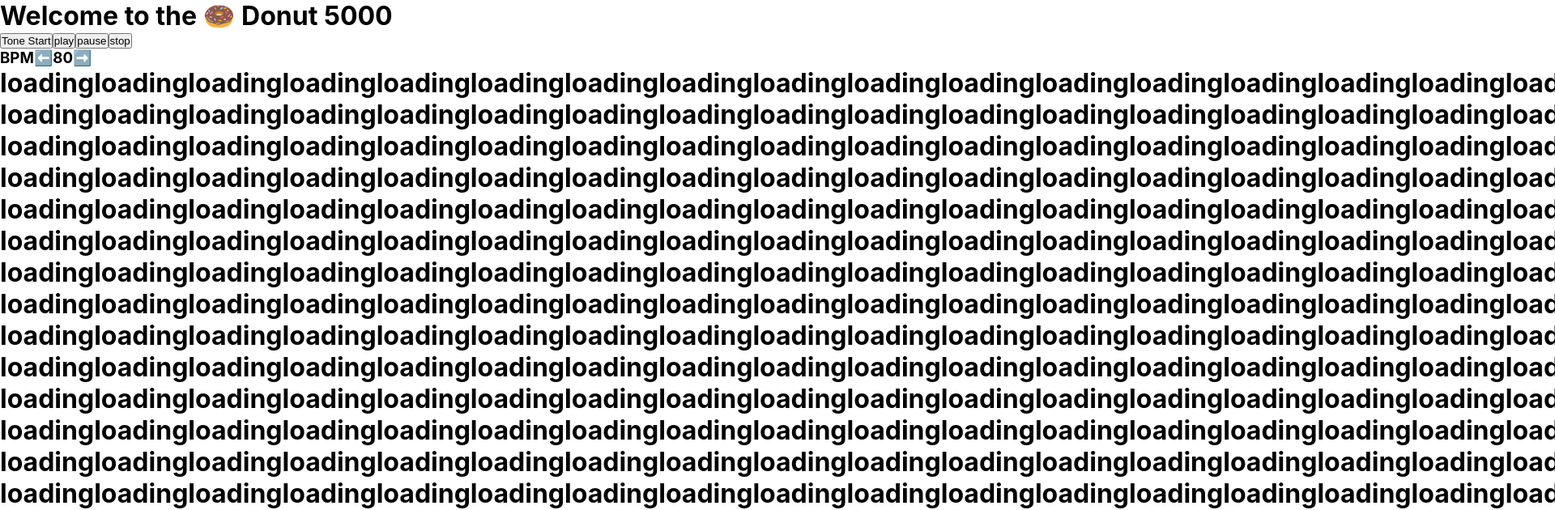
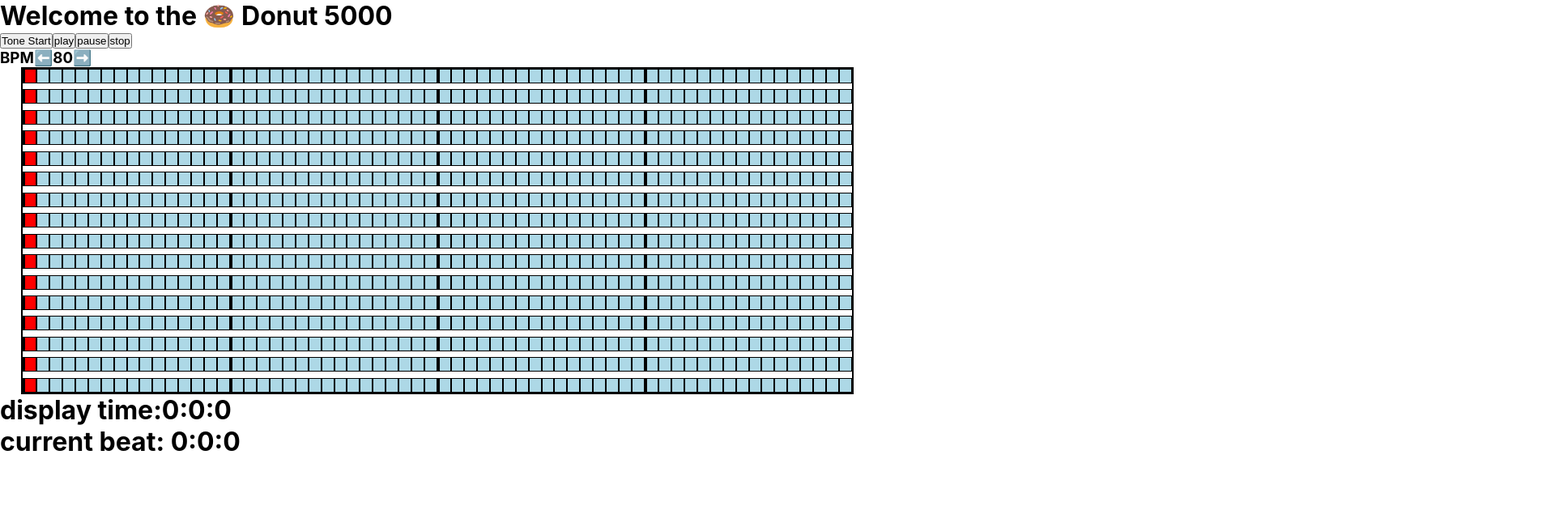
Before and after one commit to randykeller11/donut4000, a React (Create React App) app: page / in a window 1280 px wide. Shown: the top 630 px of the page at 81% size, 1920 px wide, since content can reach past the window. Built offline with nearby package versions, Linux system fonts and the light colour scheme; no server answers.

Commit message:
css for sequencer complete

```diff
--- a/src/Donut.css
+++ b/src/Donut.css
@@ -2,4 +2,8 @@
   border: 2px solid black;
   width: 80vw;
   height: 50vh;
+  display: flex;
+  flex-flow: column;
+  justify-content: space-between;
+  margin-left: 2vw;
 }
--- a/src/Donut.jsx
+++ b/src/Donut.jsx
@@ -5,6 +5,7 @@ import useKeyPress from "./hooks/useKeyPress";
 import SequencerTrack from "./SequencerTrack";
 import SequencerTransport from "./SequencerTransport";
 import { sequencerMap } from "./helpers";
+import "./Donut.css";
 
 import { initialState, sequencerReducer } from "./reducers/sequencerReducer";
 
--- a/src/SequencerCell.css
+++ b/src/SequencerCell.css
@@ -0,0 +1,67 @@
+.seqCell__notPlaying__inactive {
+  border: 1px solid black;
+  height: 2vh;
+  width: 6.25%;
+  background-color: lightblue;
+}
+
+.seqCell__notPlaying__active {
+  border: 1px solid black;
+  height: 2vh;
+  width: 6.25%;
+  background-color: yellow;
+}
+
+.seqCell__playing__inactive {
+  border: 1px solid black;
+  height: 2vh;
+  width: 6.25%;
+  background-color: red;
+}
+
+.seqCell__playing__active {
+  border: 1px solid black;
+  height: 2vh;
+  width: 6.25%;
+  background-color: orange;
+}
+
+.seqCell__ME__notPlaying__inactive {
+  border-right: 1px solid black;
+  border-left: 3px solid black;
+  border-top: 1px solid black;
+  border-bottom: 1px solid black;
+  height: 2vh;
+  width: 6.25%;
+  background-color: lightblue;
+}
+
+.seqCell__ME__notPlaying__active {
+  border-right: 1px solid black;
+  border-left: 3px solid black;
+  border-top: 1px solid black;
+  border-bottom: 1px solid black;
+  height: 2vh;
+  width: 6.25%;
+  background-color: yellow;
+}
+
+.seqCell__ME__playing__inactive {
+  border-right: 1px solid black;
+  border-left: 3px solid black;
+  border-top: 1px solid black;
+  border-bottom: 1px solid black;
+  height: 2vh;
+  width: 6.25%;
+  background-color: red;
+}
+
+.seqCell__ME__playing__active {
+  border-right: 1px solid black;
+  border-left: 3px solid black;
+  border-top: 1px solid black;
+  border-bottom: 1px solid black;
+  height: 2vh;
+  width: 6.25%;
+  background-color: orange;
+}
--- a/src/SequencerCell.jsx
+++ b/src/SequencerCell.jsx
@@ -1,19 +1,15 @@
 import React, { useState } from "react";
+import "./SequencerCell.css";
 
-function SequencerCell({ timeStamp, displayTime, dispatch, soundTarget }) {
+function SequencerCell({
+  timeStamp,
+  displayTime,
+  dispatch,
+  soundTarget,
+  isMeasureEnd,
+}) {
   const [isActive, setIsActive] = useState(false);
-  const checkLocation = () => {
-    if (
-      timeStamp === "0:0:0" ||
-      timeStamp === "1:0:0" ||
-      timeStamp === "2:0:0" ||
-      timeStamp === "3:0:0"
-    ) {
-      return true;
-    } else {
-      return false;
-    }
-  };
+
   const clickHandler = () => {
     let updatedActiveStatus = !isActive;
     setIsActive(updatedActiveStatus);
@@ -29,29 +25,56 @@ function SequencerCell({ timeStamp, displayTime, dispatch, soundTarget }) {
       });
     }
   };
-  if (timeStamp === displayTime && isActive) {
+
   return (
+    <>
+      {!isMeasureEnd && timeStamp === displayTime && isActive && (
         <div className="seqCell__playing__active" onClick={clickHandler}></div>
-    );
-  }
-  if (timeStamp === displayTime && !isActive) {
-    return (
-      <div className="seqCell__playing__inactive" onClick={clickHandler}></div>
-    );
-  }
-  if (timeStamp != displayTime && isActive) {
-    return (
-      <div className="seqCell__notPlaying__active" onClick={clickHandler}></div>
-    );
-  }
-  if (timeStamp != displayTime && isActive) {
-    return (
+      )}
+      {!isMeasureEnd && timeStamp === displayTime && !isActive && (
+        <div
+          className="seqCell__playing__inactive"
+          onClick={clickHandler}
+        ></div>
+      )}
+      {!isMeasureEnd && timeStamp != displayTime && isActive && (
+        <div
+          className="seqCell__notPlaying__active"
+          onClick={clickHandler}
+        ></div>
+      )}
+      {!isMeasureEnd && timeStamp != displayTime && !isActive && (
         <div
           className="seqCell__notPlaying__inactive"
           onClick={clickHandler}
         ></div>
+      )}
+      {isMeasureEnd && timeStamp === displayTime && isActive && (
+        <div
+          className="seqCell__ME__playing__active"
+          onClick={clickHandler}
+        ></div>
+      )}
+      {isMeasureEnd && timeStamp === displayTime && !isActive && (
+        <div
+          className="seqCell__ME__playing__inactive"
+          onClick={clickHandler}
+        ></div>
+      )}
+      {isMeasureEnd && timeStamp != displayTime && isActive && (
+        <div
+          className="seqCell__ME__notPlaying__active"
+          onClick={clickHandler}
+        ></div>
+      )}
+      {isMeasureEnd && timeStamp != displayTime && !isActive && (
+        <div
+          className="seqCell__ME__notPlaying__inactive"
+          onClick={clickHandler}
+        ></div>
+      )}
+    </>
   );
-  } else return <h1>loading</h1>;
 }
 
 export default SequencerCell;
--- a/src/SequencerTrack.jsx
+++ b/src/SequencerTrack.jsx
@@ -3,17 +3,42 @@ import { timeStampArray } from "./helpers";
 import SequencerCell from "./SequencerCell";
 
 function SequencerTrack({ displayTime, dispatch, soundTarget, name }) {
+  const checkIfMeasureEnd = (_ts) => {
+    if (_ts === "0:0:0") {
+      return true;
+    } else if (_ts === "1:0:0") {
+      return true;
+    } else if (_ts === "2:0:0") {
+      return true;
+    } else if (_ts === "3:0:0") {
+      return true;
+    } else return false;
+  };
   return (
     <div style={{ display: "flex" }}>
-      {timeStampArray.map((timeStamp) => (
+      {timeStampArray.map((timeStamp) => {
+        if (checkIfMeasureEnd(timeStamp)) {
+          return (
             <SequencerCell
               timeStamp={timeStamp}
               displayTime={displayTime}
               dispatch={dispatch}
               soundTarget={soundTarget}
+              isMeasureEnd={true}
             />
-      ))}
-      <h4>{name}</h4>
+          );
+        } else {
+          return (
+            <SequencerCell
+              timeStamp={timeStamp}
+              displayTime={displayTime}
+              dispatch={dispatch}
+              soundTarget={soundTarget}
+              isMeasureEnd={false}
+            />
+          );
+        }
+      })}
     </div>
   );
 }
```
Lines whose indentation alone changed are shown as unchanged.
